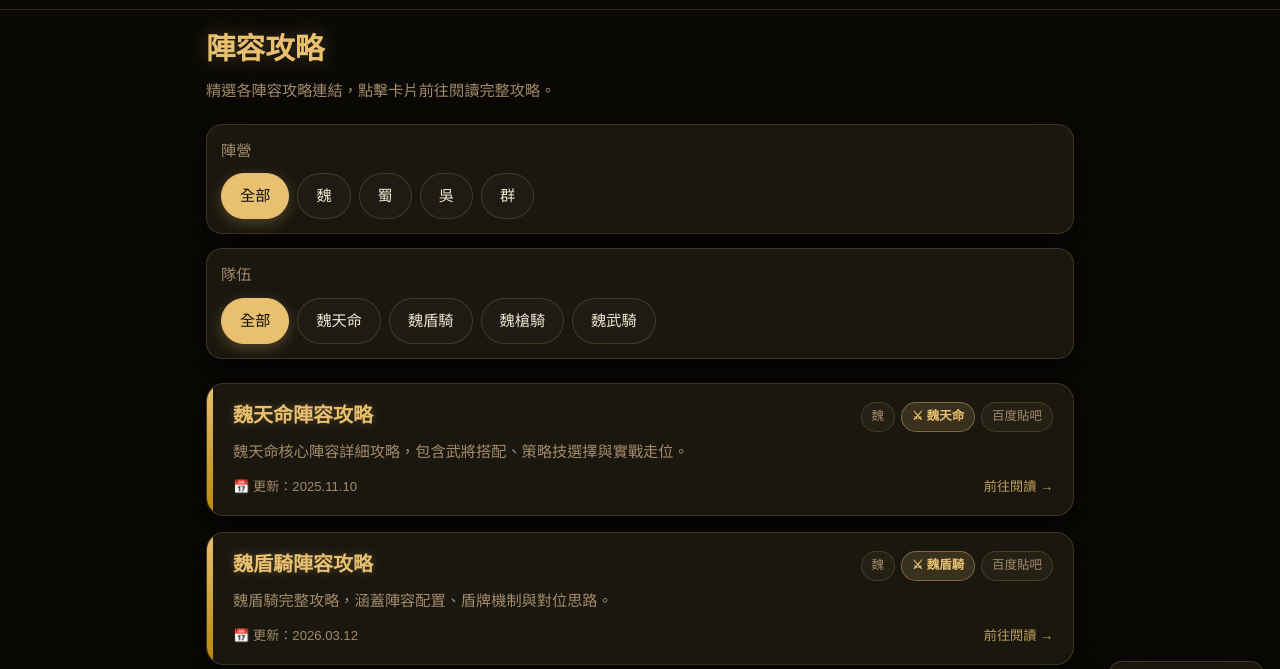
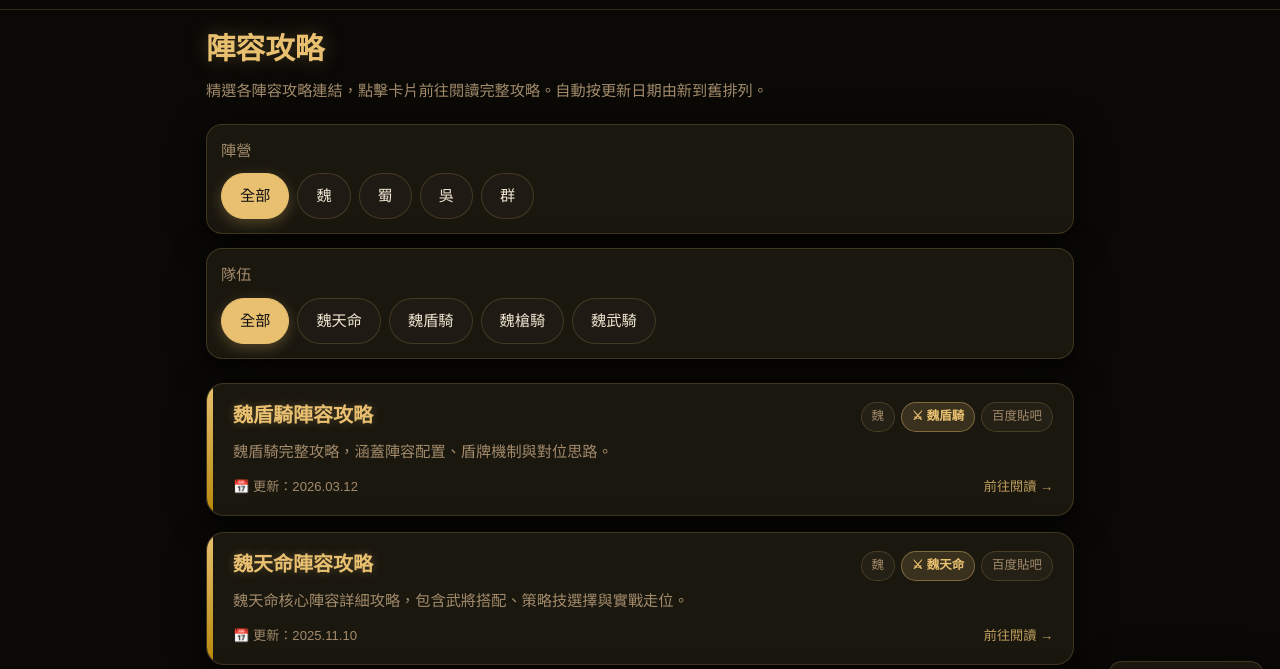
Before and after one commit to Zero-Blend/Three-kingdom-2, a plain HTML site: page strategy.html in a window 1280 px wide. Shown: the part 57-726 px from the top of the page. Drawn offline with Linux system fonts and the light colour scheme; a web font is replaced by a local one.

Commit message:
strategy.html 攻略列表自動按日期由新到舊排序

```diff
--- a/strategy.html
+++ b/strategy.html
@@ -183,7 +183,7 @@ main{padding:16px;max-width:900px;margin:0 auto;}
 
 <main>
   <h1 class="page-title">陣容攻略</h1>
-  <p class="page-sub">精選各陣容攻略連結，點擊卡片前往閱讀完整攻略。</p>
+  <p class="page-sub">精選各陣容攻略連結，點擊卡片前往閱讀完整攻略。自動按更新日期由新到舊排列。</p>
 
   <div class="filters">
     <div class="filter-block">
@@ -250,8 +250,13 @@ function formatDate(d){
   return d ? d.replace(/-/g,'.') : '-';
 }
 
-// 陣營篩選對應的 faction key 列表
-const factionMap = { wei:['wei'], shu:['shu'], wu:['wu'], qun:['qun'] };
+function sortByDate(arr){
+  return [...arr].sort((a, b) => {
+    const da = a.date ? new Date(a.date) : new Date(0);
+    const db = b.date ? new Date(b.date) : new Date(0);
+    return db - da; // 由新到舊
+  });
+}
 
 function getFilteredByFaction(){
   if(activeFaction === 'all') return strategies;
@@ -261,7 +266,7 @@ function getFilteredByFaction(){
 function buildTeamChips(){
   const pool = getFilteredByFaction();
   const teams = ['all', ...new Set(pool.map(s => s.team))];
-  activeTeam = 'all'; // 切換陣營時重置隊伍
+  activeTeam = 'all';
   document.getElementById('teamChips').innerHTML = teams.map(t => {
     const label = t === 'all' ? '全部' : t;
     const active = t === activeTeam;
@@ -272,6 +277,7 @@ function buildTeamChips(){
 function renderList(){
   let list = getFilteredByFaction();
   if(activeTeam !== 'all') list = list.filter(s => s.team === activeTeam);
+  list = sortByDate(list); // 排序：日期由新到舊
 
   const container = document.getElementById('strategyList');
   const noRes = document.getElementById('noResults');
@@ -300,7 +306,6 @@ function renderList(){
   `).join('');
 }
 
-// 陣營篩選
 document.getElementById('factionChips').addEventListener('click', e => {
   const btn = e.target.closest('.filter-chip');
   if(!btn) return;
@@ -310,7 +315,6 @@ document.getElementById('factionChips').addEventListener('click', e => {
   renderList();
 });
 
-// 隊伍篩選
 document.getElementById('teamChips').addEventListener('click', e => {
   const btn = e.target.closest('.filter-chip');
   if(!btn) return;
```
